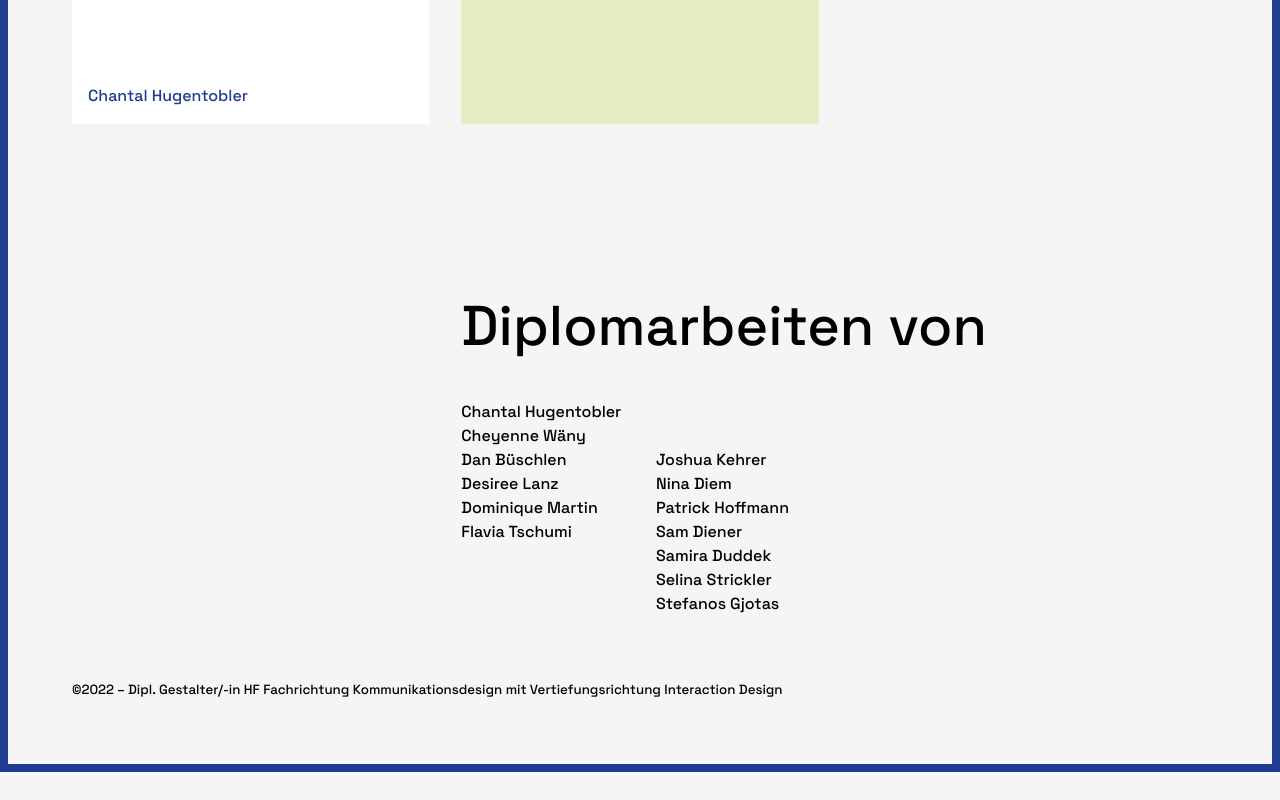
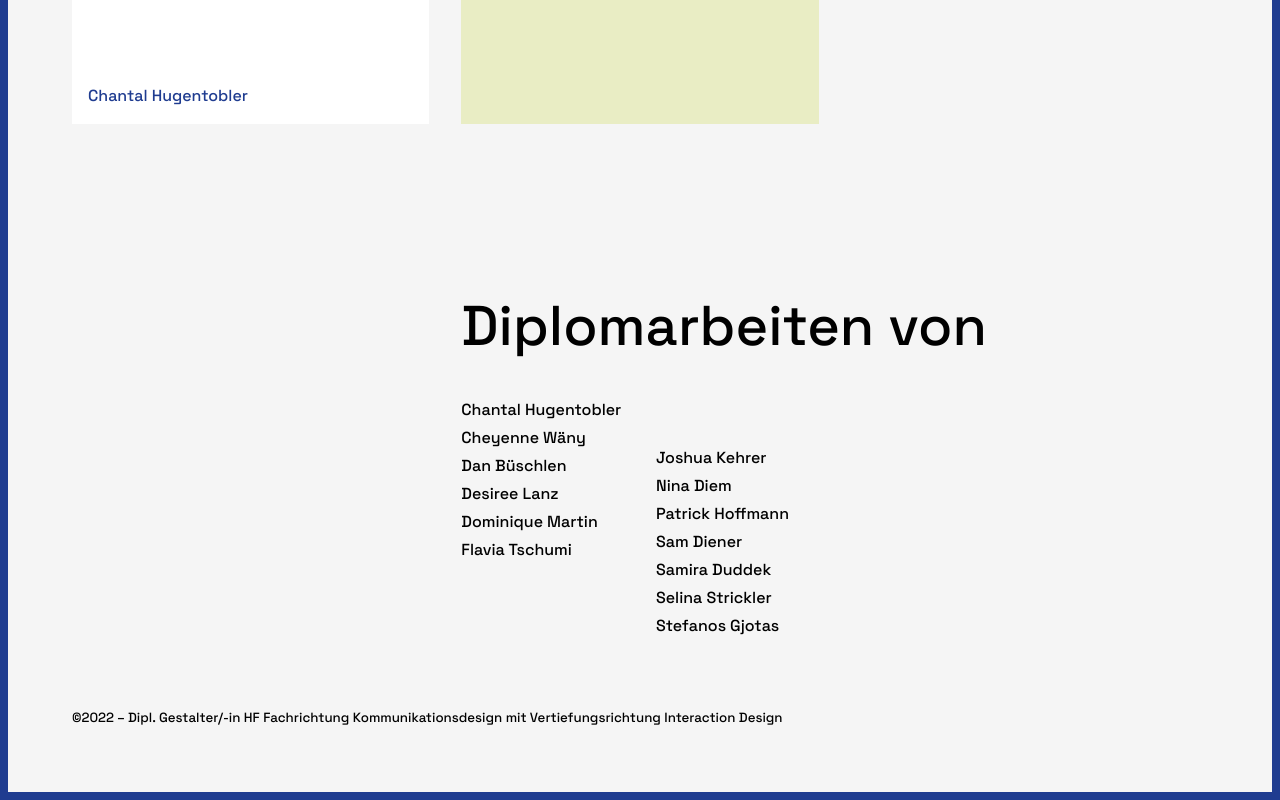
Before and after one commit to daenub/IAD2019.diploma, a plain HTML site: page index.html in a window 1280 px wide. Shown: the part 2641-3441 px from the top of the page. Before the commit the page ends 3413 px from the top, so only its background shows below. Drawn offline with Linux system fonts and the light colour scheme.

Commit message:
better styling for wrapping names

```diff
--- a/index.html
+++ b/index.html
@@ -128,14 +128,23 @@
     </main>
     <footer class="grid">
       <h2 class="footer-title">Diplomarbeiten von</h2>
-      <p class="students-list">
-        Chantal Hugentobler<br />Cheyenne Wäny<br />Dan Büschlen<br />Desiree
-        Lanz<br />Dominique Martin<br />Flavia Tschumi
-      </p>
-      <p class="students-list students-list--indent">
-        Joshua Kehrer<br />Nina Diem<br />Patrick Hoffmann<br />Sam Diener<br />Samira
-        Duddek<br />Selina Strickler<br />Stefanos Gjotas
-      </p>
+      <ul class="students-list">
+        <li>Chantal Hugentobler</li>
+        <li>Cheyenne Wäny</li>
+        <li>Dan Büschlen</li>
+        <li>Desiree Lanz</li>
+        <li>Dominique Martin</li>
+        <li>Flavia Tschumi</li>
+      </ul>
+      <ul class="students-list students-list--indent">
+        <li>Joshua Kehrer</li>
+        <li>Nina Diem</li>
+        <li>Patrick Hoffmann</li>
+        <li>Sam Diener</li>
+        <li>Samira Duddek</li>
+        <li>Selina Strickler</li>
+        <li>Stefanos Gjotas</li>
+      </ul>
 
       <small class="copyright">
         ©2022 – Dipl. Gestalter/-in HF Fachrichtung Kommunikationsdesign mit
--- a/styles/main.css
+++ b/styles/main.css
@@ -344,6 +344,8 @@ h6 {
 
 .students-list {
   grid-column: 1 / span 6;
+  list-style: none;
+  padding: 0;
 }
 
 .students-list--indent {
@@ -373,6 +375,11 @@ h6 {
   }
 }
 
+.students-list li {
+  margin-bottom: 0.5rem;
+  line-height: 1.25;
+}
+
 .copyright {
   margin-top: 2rem;
   grid-column: 1 / -1;
```
